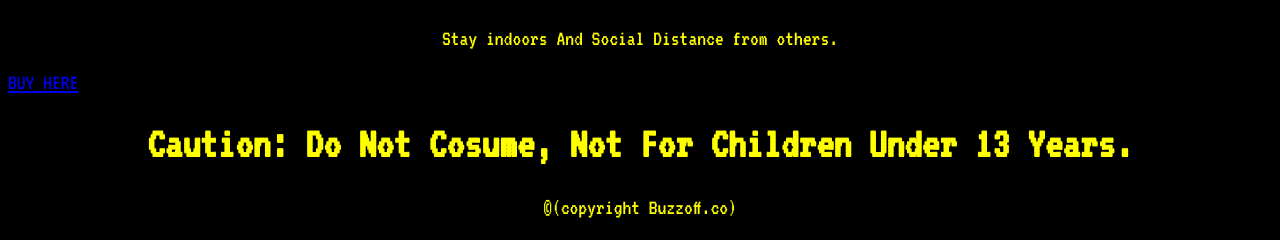
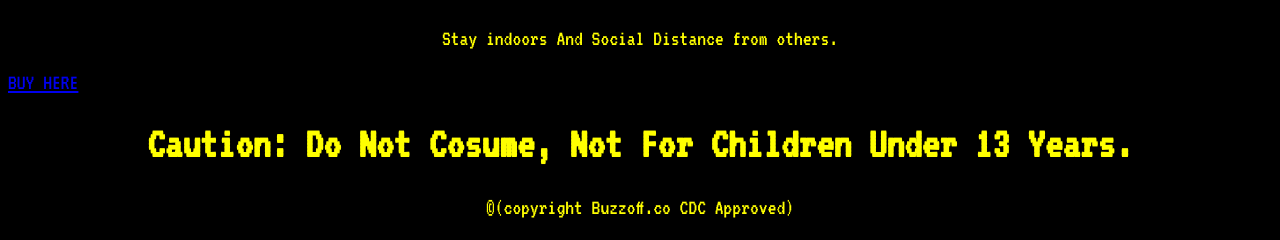
Before and after one commit to gregslawnmowingservices/buzzoff.store, a plain HTML site: page index.html in a window 1280 px wide. Shown: the part 583-823 px from the top of the page. Drawn offline with Linux system fonts and the light colour scheme.

Commit message:
Update index.html

```diff
--- a/index.html
+++ b/index.html
@@ -41,6 +41,6 @@ div {text-align: center;}
 
 <h1 style="color:Yellow">Caution: Do Not Cosume, Not For Children Under 13 Years.</h1>
 
-<p style="color:Yellow">©(copyright Buzzoff.co)</p>
+<p style="color:Yellow">©(copyright Buzzoff.co CDC Approved)</p>
 </body>
 </html>
```
